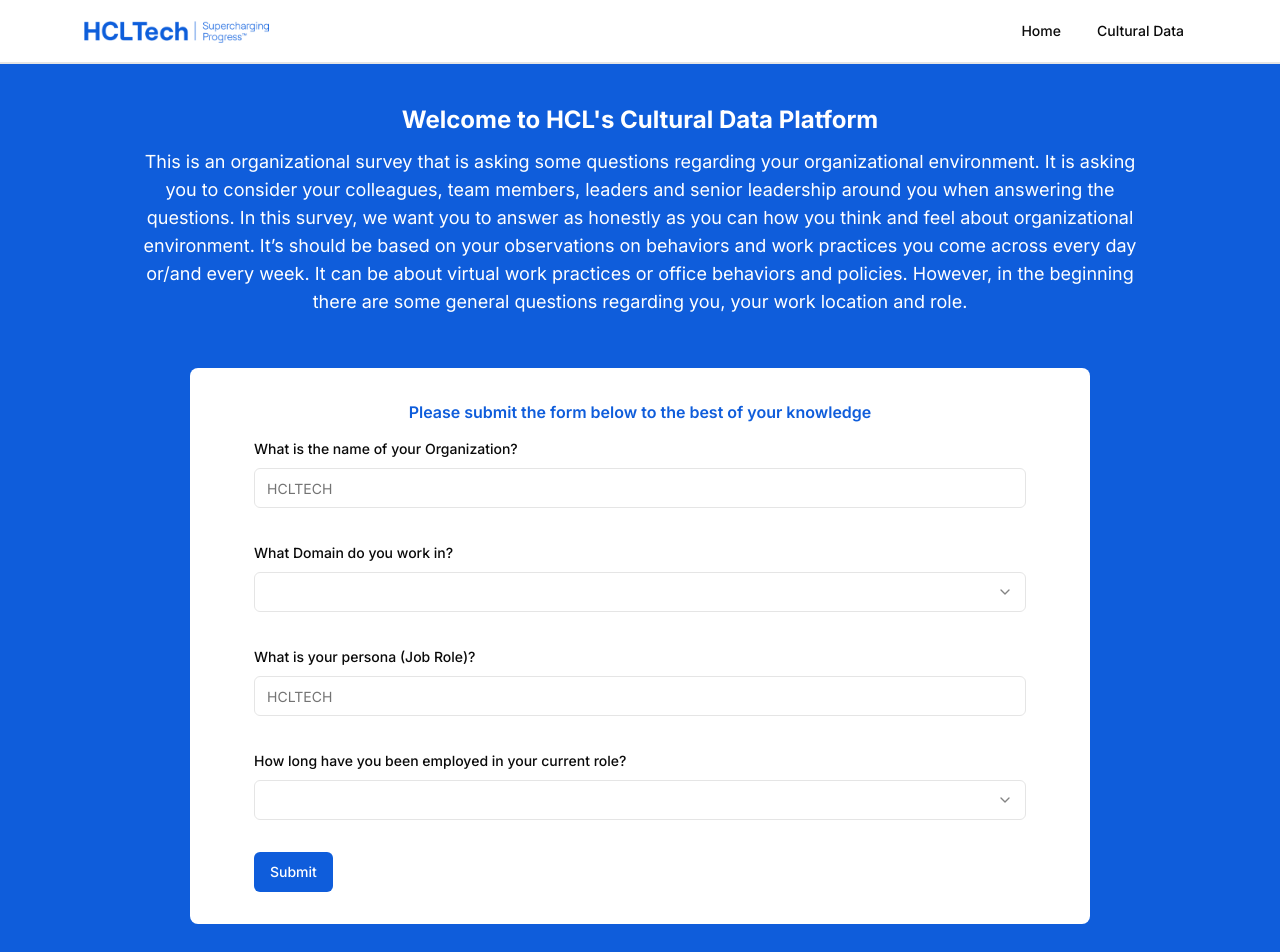
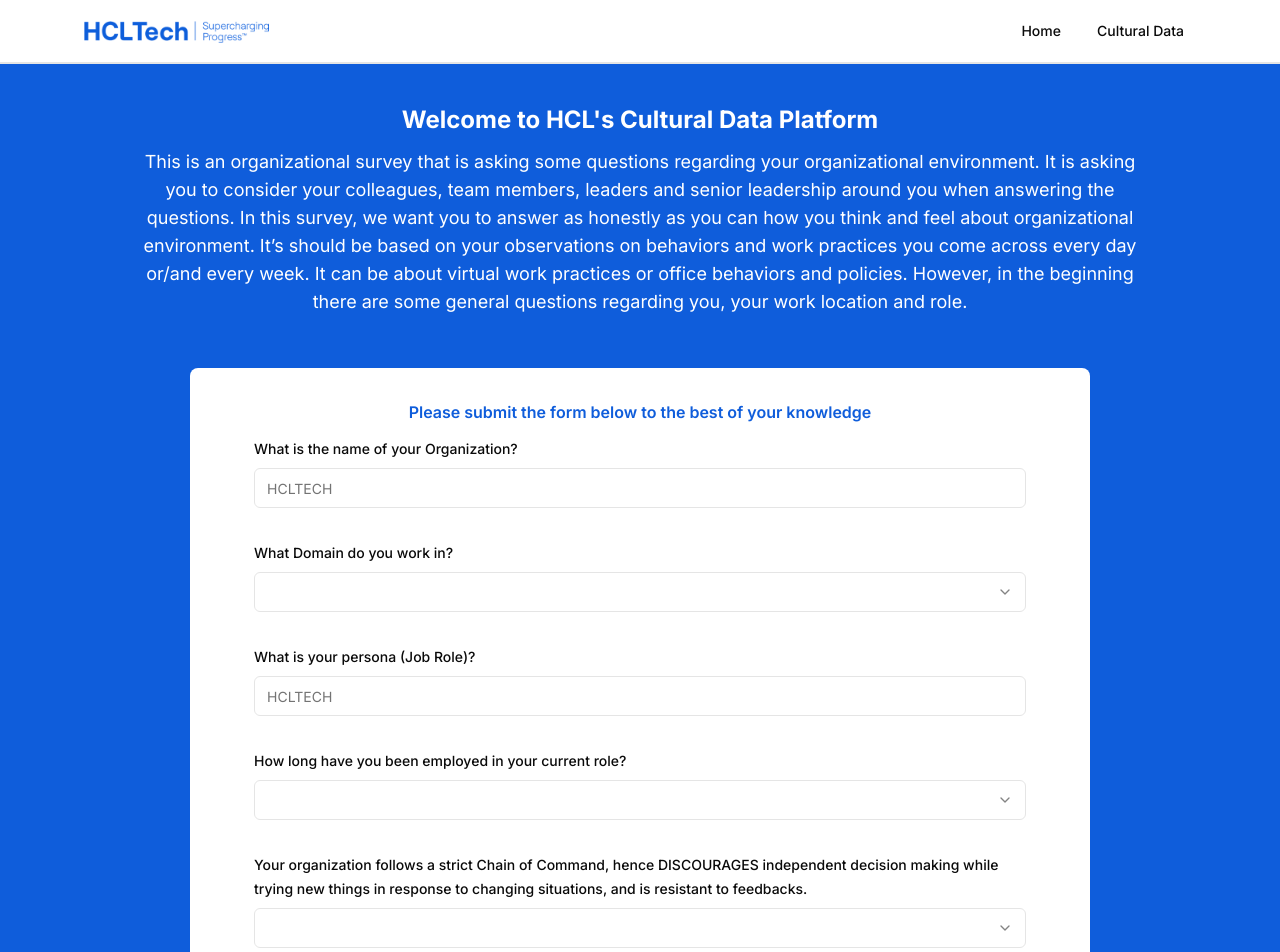
Before and after one commit to vignesh-gupta/hcl-cultural-app, a Next.js app: page /survey in a window 1280 px wide. Shown: the top 952 px of the page. Built offline with nearby package versions, Linux system fonts and the light colour scheme.

Commit message:
[completed] survey form

```diff
--- a/src/components/DropdownInput.tsx
+++ /dev/null
@@ -1,70 +0,0 @@
-import React from "react";
-import {
-    Select,
-    SelectContent,
-    SelectItem,
-    SelectTrigger,
-    SelectValue,
-  } from "./ui/select";
-import { FormControl } from "./ui/form";
-
-const DropdownInput = ({field}: {field: any}) => {
-  return (
-    <FormControl>
-      <Select onValueChange={field.onChange} defaultValue={field.value}>
-        <SelectTrigger className="w-full">
-          <SelectValue placeholder="Domain" />
-        </SelectTrigger>
-        <SelectContent>
-          <SelectItem value="agriculture">Agriculture</SelectItem>
-          <SelectItem value="Mining">Mining</SelectItem>
-          <SelectItem value="Utilities">Utilities</SelectItem>
-          <SelectItem value="Construction">Construction</SelectItem>
-          <SelectItem value="Manufacturing">Manufacturing</SelectItem>
-          <SelectItem value="Wholesale Trade">Wholesale Trade</SelectItem>
-          <SelectItem value="Retail Trade">Retail Trade</SelectItem>
-          <SelectItem value="Transportation and Warehousing">
-            Transportation and Warehousing
-          </SelectItem>
-          <SelectItem value="Information and Cultural Industries">
-            Information and Cultural Industries
-          </SelectItem>
-          <SelectItem value="Finance and Insurance">
-            Finance and Insurance
-          </SelectItem>
-          <SelectItem value="Real Estate and Rental Leasing">
-            Real Estate and Rental Leasing
-          </SelectItem>
-          <SelectItem value="Professional , Scientific and Technical Services">
-            Professional , Scientific and Technical Services
-          </SelectItem>
-          <SelectItem value="Management of Companies and Enterprises">
-            Management of Companies and Enterprises
-          </SelectItem>
-          <SelectItem value="Administrative and Support, Waste Management, and Remediation Services">
-            Administrative and Support, Waste Management, and Remediation
-            Services
-          </SelectItem>
-          <SelectItem value="Educational Services">
-            Educational Services
-          </SelectItem>
-          <SelectItem value="Health Care and Social Assistance">
-            Health Care and Social Assistance
-          </SelectItem>
-          <SelectItem value="Arts, Entertainment and Recreation">
-            Arts, Entertainment and Recreation
-          </SelectItem>
-          <SelectItem value="Accommodation and Food Services">
-            Accommodation and Food Services
-          </SelectItem>
-          <SelectItem value="Other Services">Other Services</SelectItem>
-          <SelectItem value="Public Administration">
-            Public Administration
-          </SelectItem>
-        </SelectContent>
-      </Select>
-    </FormControl>
-  );
-};
-
-export default DropdownInput;
--- /dev/null
+++ b/src/components/RatingOptions.tsx
@@ -0,0 +1,24 @@
+import React from "react";
+import { SelectContent, SelectItem } from "./ui/select";
+
+const RatingOptions = () => {
+  const options: string[] = [
+    "1 - Strongly Disagree",
+    "2 - Somewhat Disagree",
+    "3 - Not Sure",
+    "4 - Somewhat Agree",
+    "5 - Strongly Agree",
+  ];
+
+  return (
+    <SelectContent>
+      {options.map((option) => (
+        <SelectItem key={option} value={option.charAt(0)}>
+          {option}
+        </SelectItem>
+      ))}
+    </SelectContent>
+  );
+};
+
+export default RatingOptions;
--- a/src/components/SurveyForm.tsx
+++ b/src/components/SurveyForm.tsx
@@ -23,7 +23,10 @@
   SelectTrigger,
   SelectValue,
 } from "./ui/select";
-import { domains } from "@/constants/mapingConstants";
+import { domains, surveyQuestions } from "@/constants/mapingConstants";
+import { Slider } from "./ui/slider";
+import RatingOptions from "./RatingOptions";
+import { SurveyQuestion } from "@/types";
 
 const SurveyForm = () => {
   const form = useForm<z.infer<typeof formSchema>>({
@@ -37,12 +40,12 @@
       // department: "",
       // region: "",
       // country: "",
-      // surveyQ1: "",
-      // surveyQ2: "",
-      // surveyQ3: "",
-      // surveyQ4: "",
-      // surveyQ5: "",
-      // surveyQ6: ",",
+      surveyQ1: "",
+      surveyQ2: "",
+      surveyQ3: "",
+      surveyQ4: "",
+      surveyQ5: "",
+      surveyQ6: "",
     },
   });
 
@@ -145,6 +148,33 @@
               </FormItem>
             )}
           />
+
+          {surveyQuestions.map((question: SurveyQuestion, i: number) => (
+            <FormField
+              key={i}
+              control={form.control}
+              name={question.value}
+              render={({ field }) => (
+                <FormItem>
+                  <FormLabel>
+                    {question.question}
+                  </FormLabel>
+                  <FormControl>
+                    <Select
+                      onValueChange={field.onChange}
+                      defaultValue={field.value}
+                    >
+                      <SelectTrigger className="w-full">
+                        <SelectValue placeholder="Domain" />
+                      </SelectTrigger>
+                      <RatingOptions />
+                    </Select>
+                  </FormControl>
+                  <FormMessage />
+                </FormItem>
+              )}
+            />
+          ))}
           <Button type="submit">Submit</Button>
         </form>
       </Form>
--- a/src/constants/mapingConstants.ts
+++ b/src/constants/mapingConstants.ts
@@ -1,4 +1,4 @@
-import { NavMenu } from "@/types";
+import { NavMenu, SurveyQuestion } from "@/types";
 
 export const navLinks: NavMenu[] = [
   {
@@ -13,7 +13,7 @@
   },
 ];
 
-export const questions: string[] = [
+export const personalQuestions: string[] = [
   "What is the name of your Organization?",
   "What Domain do you work in?",
   "What is your persona (Job Role)?",
@@ -22,12 +22,39 @@
   "What department do you work in?",
   "Which geographical region are you from?",
   "Which Country are you based in?",
+];
+
+export const surveyQuestions: SurveyQuestion[] = [
+  {
+    question:
       "Your organization follows a strict Chain of Command, hence DISCOURAGES independent decision making while trying new things in response to changing situations, and is resistant to feedbacks.",
+    value: "surveyQ1",
+  },
+  {
+    question:
       "Goals, Objectives, and Modus Operandi for the organization are CENTRALIZED, and Supervisors are not encouraged to provide feedback informally.",
+    value: "surveyQ2",
+  },
+  {
+    question:
       "In your organization, the policies around Gender Equality (like Equal Pay, Equal Position in Leadership, and mitigation of gender-based discriminations) are NOT robust.",
+    value: "surveyQ3",
+  },
+  {
+    question:
       "Your organization plays safe by avoiding implementation of untested NEW IDEAS, NEW INITIATIVES, and is UNWILLING to take risks for trying new things in order to maintain business-as-usual.",
+    value: "surveyQ4",
+  },
+  {
+    question:
       "You organization engages in SHORT-TERM strategic planning over LONG-TERM, thereby prioritizing to invest in technology for reaping immediate benefits rather than LONG-TERM CAPABILITY benefits.",
+    value: "surveyQ5",
+  },
+  {
+    question:
       "Your organization VALUES adherence job duties over importance of freedom, socialization, rewards & recognitions, and having an open-door policy to question managers / business leaders on modus-operandi.",
+    value: "surveyQ6",
+  },
 ];
 
 export const domains: string[] = [
--- a/src/constants/schema.ts
+++ b/src/constants/schema.ts
@@ -25,22 +25,22 @@
   // country: z.string().min(8, {
   //   message: "Country must be selected from drop down.",
   // }),
-  // surveyQ1: z.string().min(8, {
-  //   message: "Answer must be selected from drop down.",
-  // }),
-  // surveyQ2: z.string().min(8, {
-  //   message: "Answer must be selected from drop down.",
-  // }),
-  // surveyQ3: z.string().min(8, {
-  //   message: "Answer must be selected from drop down.",
-  // }),
-  // surveyQ4: z.string().min(8, {
-  //   message: "Answer must be selected from drop down.",
-  // }),
-  // surveyQ5: z.string().min(8, {
-  //   message: "Answer must be selected from drop down.",
-  // }),
-  // surveyQ6: z.string().min(8, {
-  //   message: "Answer must be selected from drop down.",
-  // }),
+  surveyQ1: z.string().min(1, {
+    message: "Answer must be selected from drop down.",
+  }),
+  surveyQ2: z.string().min(1, {
+    message: "Answer must be selected from drop down.",
+  }),
+  surveyQ3: z.string().min(1, {
+    message: "Answer must be selected from drop down.",
+  }),
+  surveyQ4: z.string().min(1, {
+    message: "Answer must be selected from drop down.",
+  }),
+  surveyQ5: z.string().min(1, {
+    message: "Answer must be selected from drop down.",
+  }),
+  surveyQ6: z.string().min(1, {
+    message: "Answer must be selected from drop down.",
+  }),
 });
--- a/src/types/index.ts
+++ b/src/types/index.ts
@@ -11,3 +11,8 @@
     type: 'category';
     subCategory: NavLink[];
 }
+
+export type SurveyQuestion = {
+    question: string;
+    value:  "org" | "domain" | "role" | "experience" | "surveyQ1" | "surveyQ2" | "surveyQ3" | "surveyQ4" | "surveyQ5" | "surveyQ6";
+}
```
Lines whose indentation alone changed are shown as unchanged.
